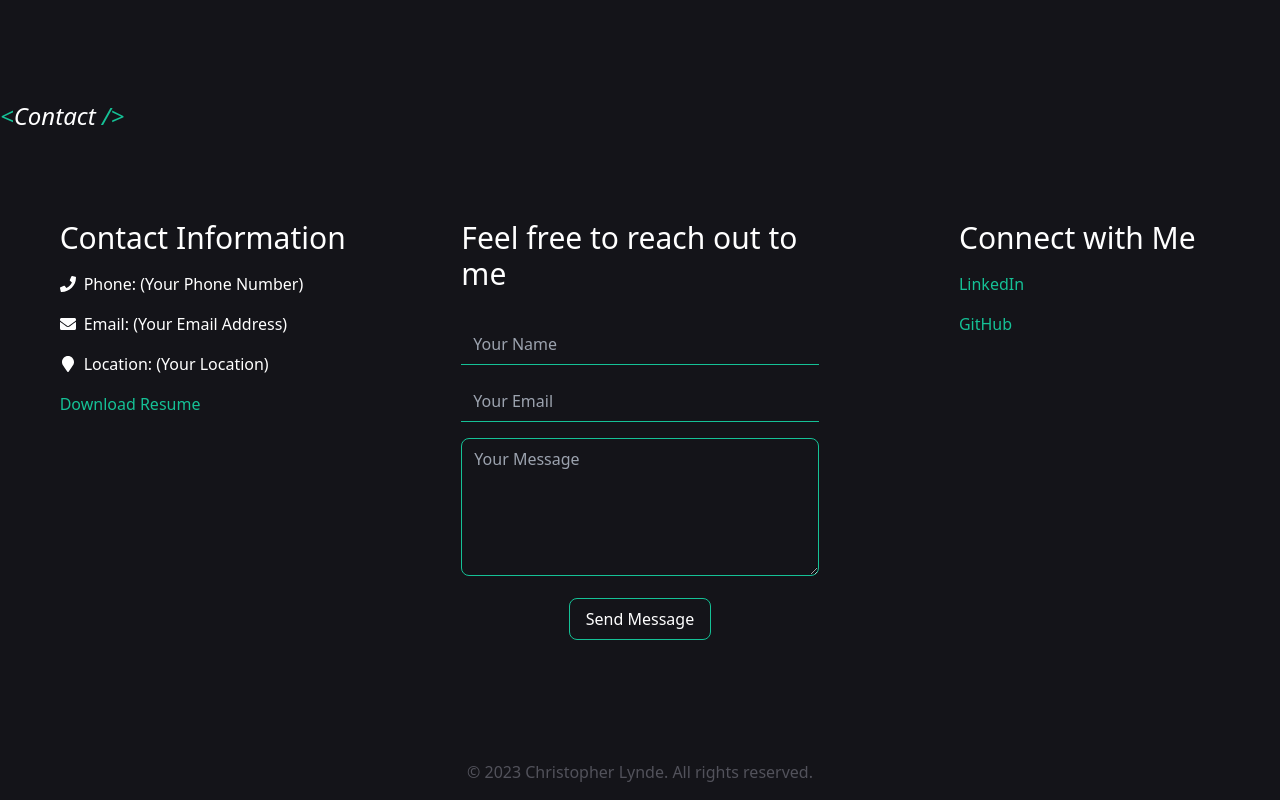
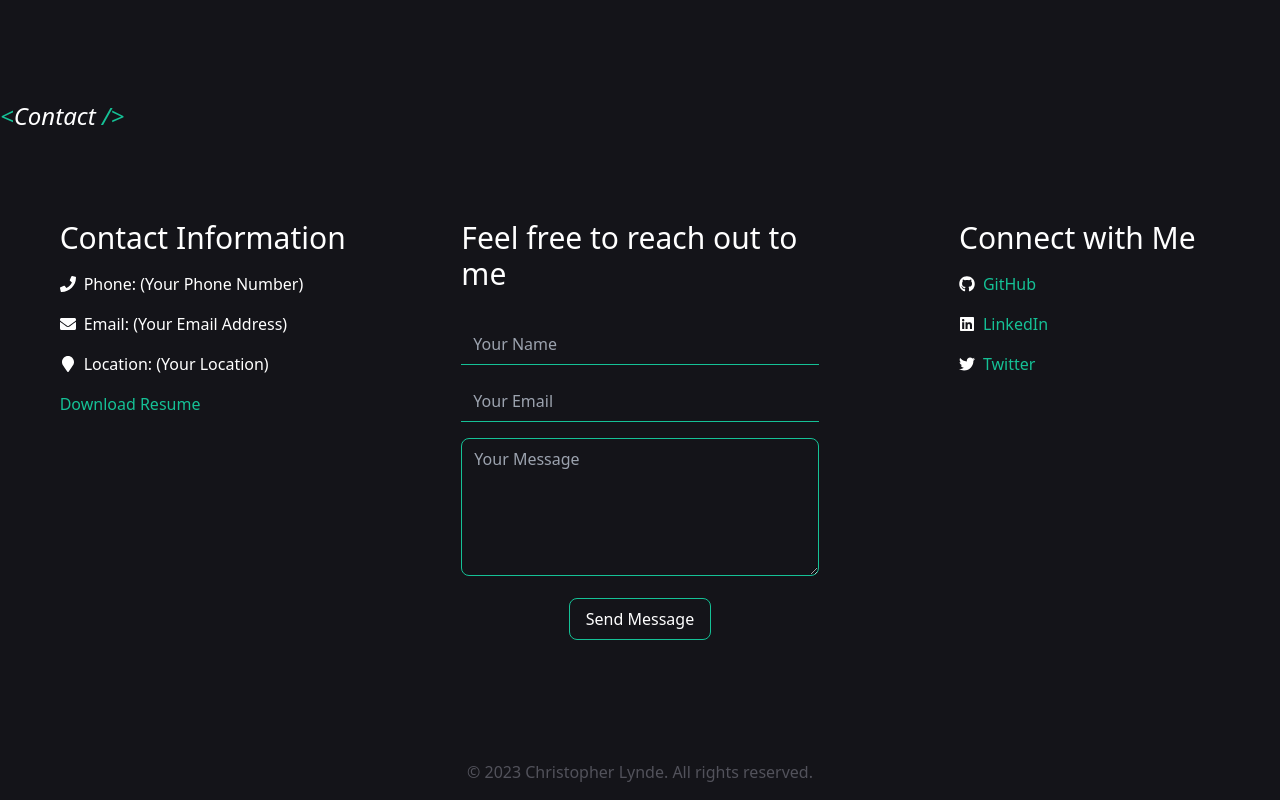
Before and after one commit to LyndeCS/portfolio-site, a React (Vite) app: page / in a window 1280 px wide. Shown: the part 3297-4097 px from the top of the page. Built offline with nearby package versions, Linux system fonts and the light colour scheme.

Commit message:
contact v0.1

```diff
--- a/src/components/Contact.jsx
+++ b/src/components/Contact.jsx
@@ -1,5 +1,5 @@
 import React from 'react';
-import { FaPhone, FaEnvelope, FaMapMarker } from 'react-icons/fa';
+import { FaPhone, FaEnvelope, FaMapMarker, FaTwitter, FaLinkedin, FaGithub } from 'react-icons/fa';
 
 const Contact = () => {
   return (
@@ -84,28 +84,39 @@ const Contact = () => {
           <div className="max-w-md mx-auto p-6 bg-smoke-500">
             <h2 className="text-white text-3xl mb-4">Connect with Me</h2>
             <ul className="text-white">
-              <li className="mb-4">
-                {/* Add your social media links and icons here */}
+              <li className="mb-4 flex items-center">
+      <FaGithub/>
       <a
-                  href="https://www.linkedin.com/in/your-profile"
+        href="https://www.linkedin.com/in/chrislynde/"
         target="_blank"
         rel="noopener noreferrer"
-                  className="text-meadow-500 hover:underline"
+        className="text-meadow-500 hover:underline ml-2"
+      >
+        GitHub
+      </a>
+    </li>
+              <li className="mb-4 flex items-center">
+      <FaLinkedin />
+      <a
+        href="https://www.linkedin.com/in/chrislynde/"
+        target="_blank"
+        rel="noopener noreferrer"
+        className="text-meadow-500 hover:underline ml-2"
       >
         LinkedIn
       </a>
     </li>
-              <li className="mb-4">
+              <li className="mb-4 flex items-center">
+      <FaTwitter />
       <a
-                  href="https://github.com/your-username"
+        href="https://twitter.com/your-twitter-profile"
         target="_blank"
         rel="noopener noreferrer"
-                  className="text-meadow-500 hover:underline"
+        className="text-meadow-500 hover:underline ml-2"
       >
-                  GitHub
+        Twitter
       </a>
     </li>
-              {/* Add more social media links as needed */}
             </ul>
           </div>
         </div>
```
Lines whose indentation alone changed are shown as unchanged.
